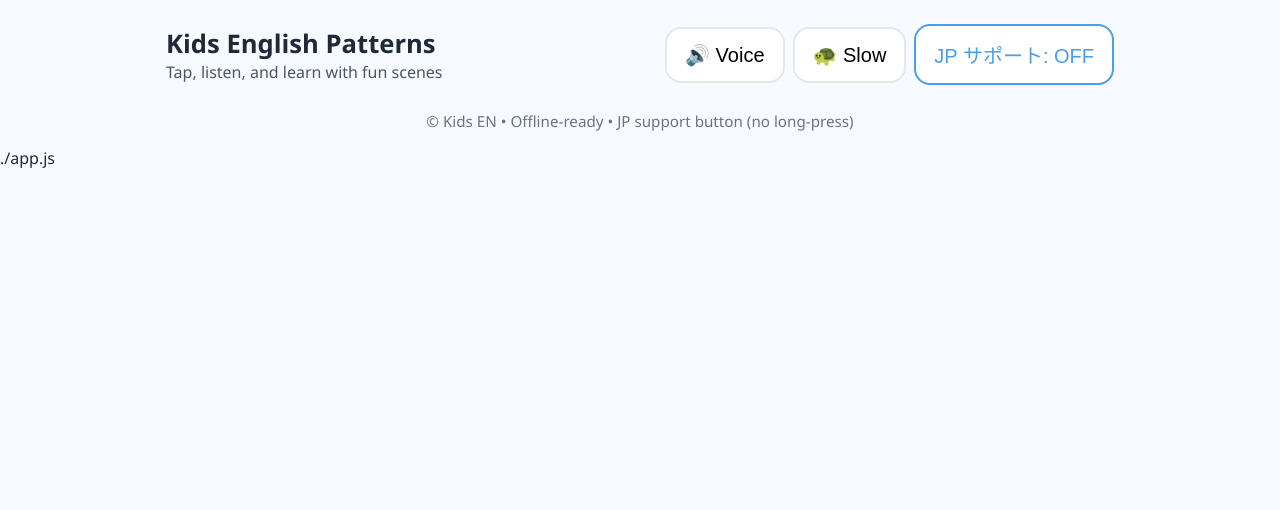
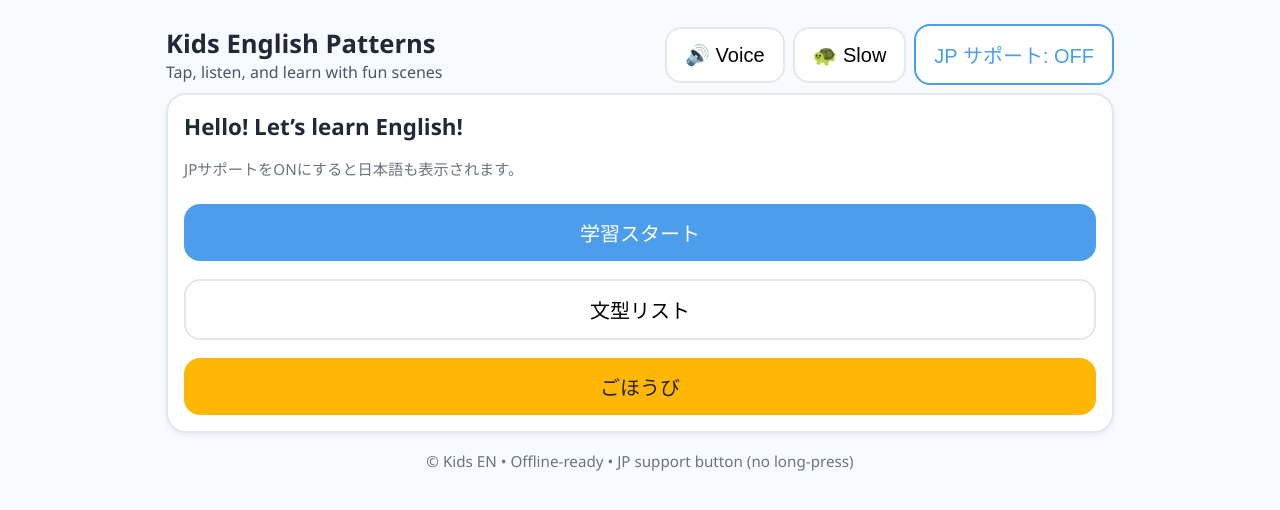
Before and after one commit to cuifeng0903/kids-eng-app, a plain HTML site: page index.html in a window 1280 px wide. Drawn offline with Linux system fonts and the light colour scheme.

Commit message:
Update index.html

```diff
--- a/index.html
+++ b/index.html
@@ -27,7 +27,7 @@
     <div class="footer">© Kids EN • Offline-ready • JP support button (no long-press)</div>
   </div>
 
-  ./app.js</script>
+  <script src="app.js"></script>
   <script>
     // Service Worker を相対パスで登録（同階層）
     if ('serviceWorker' in navigator) {
```
